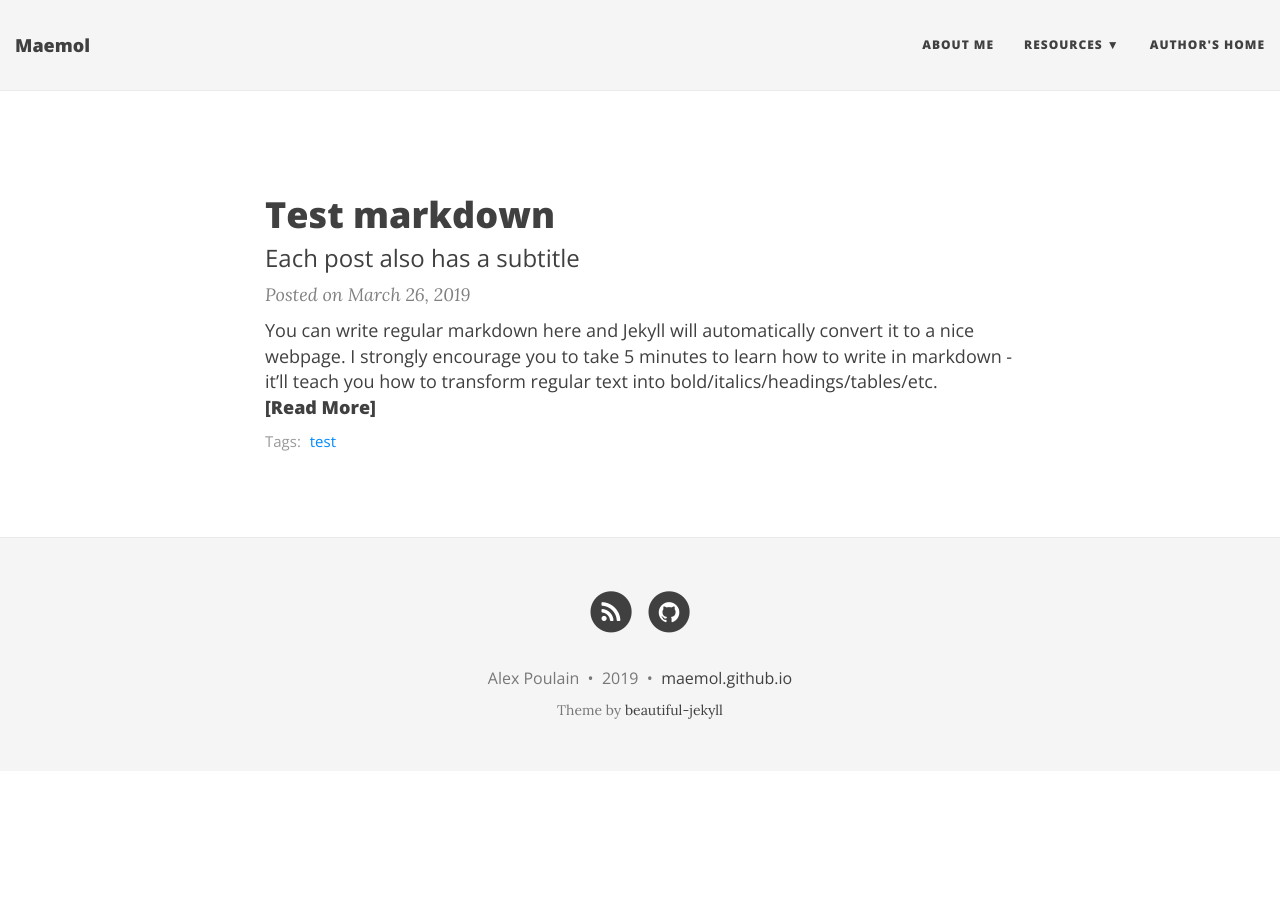
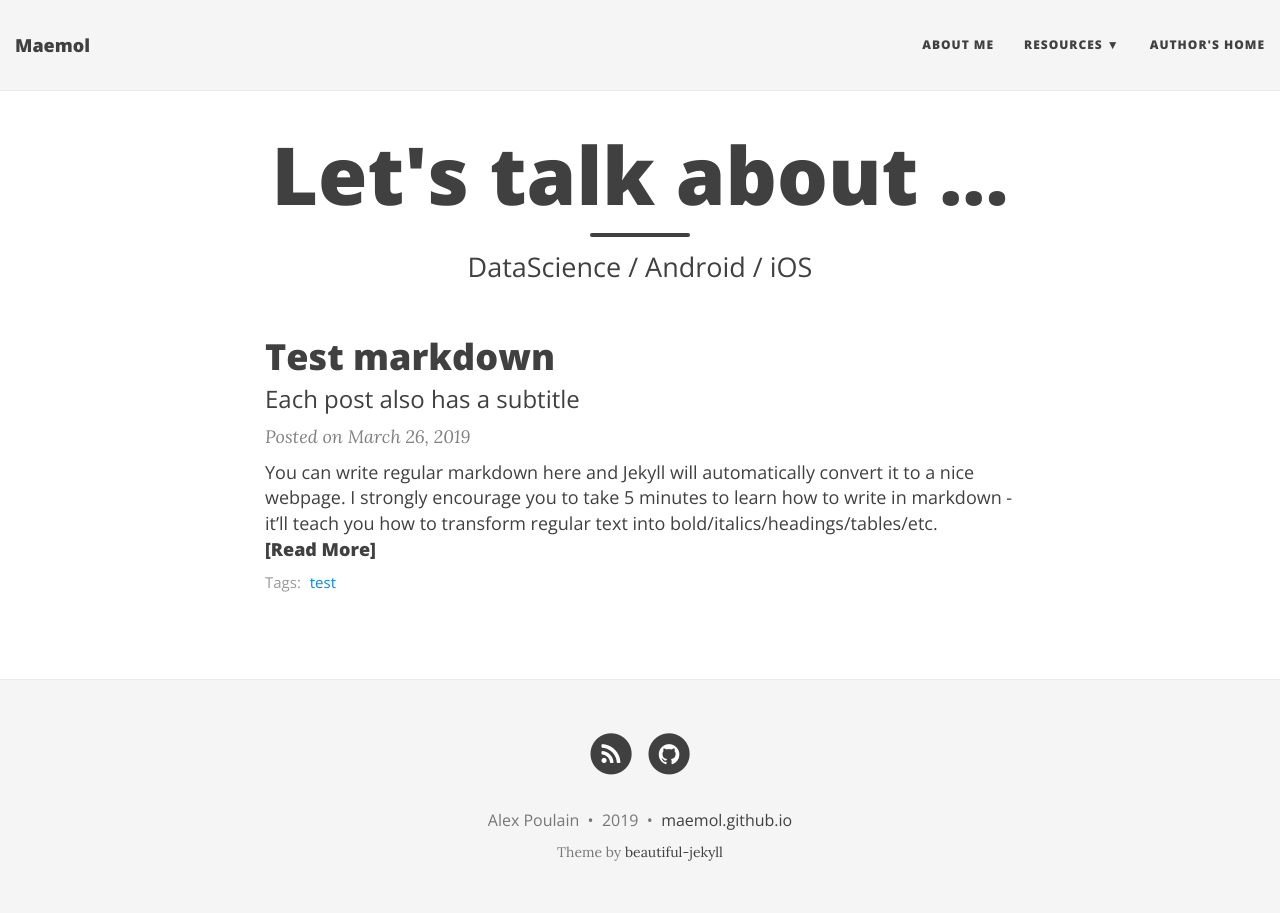
Before and after one commit to Maemol/maemol.github.io, a Jekyll site: the page built from index.html, in a window 1280 px wide. Built offline with Jekyll 4.4.1, drawn with Linux system fonts in a browser that asks for light colours; nearby versions of some CDN libraries; the list of posts is cut into pages by our own code.

Commit message:
Update index.html

```diff
--- a/index.html
+++ b/index.html
@@ -1,7 +1,7 @@
 ---
 layout: page
-title: <!--Another DataScience blog-->
-subtitle:
+title: Let's talk about ...
+subtitle: DataScience / Android / iOS
 use-site-title: true
 ---
 
```
